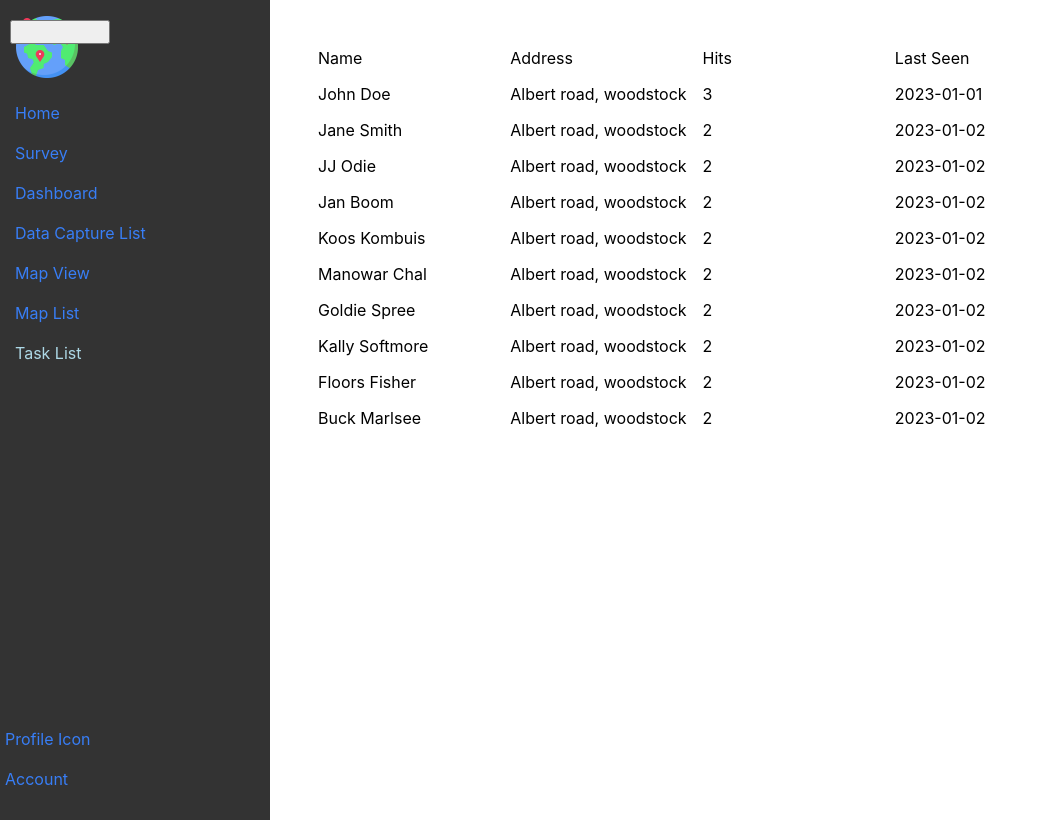
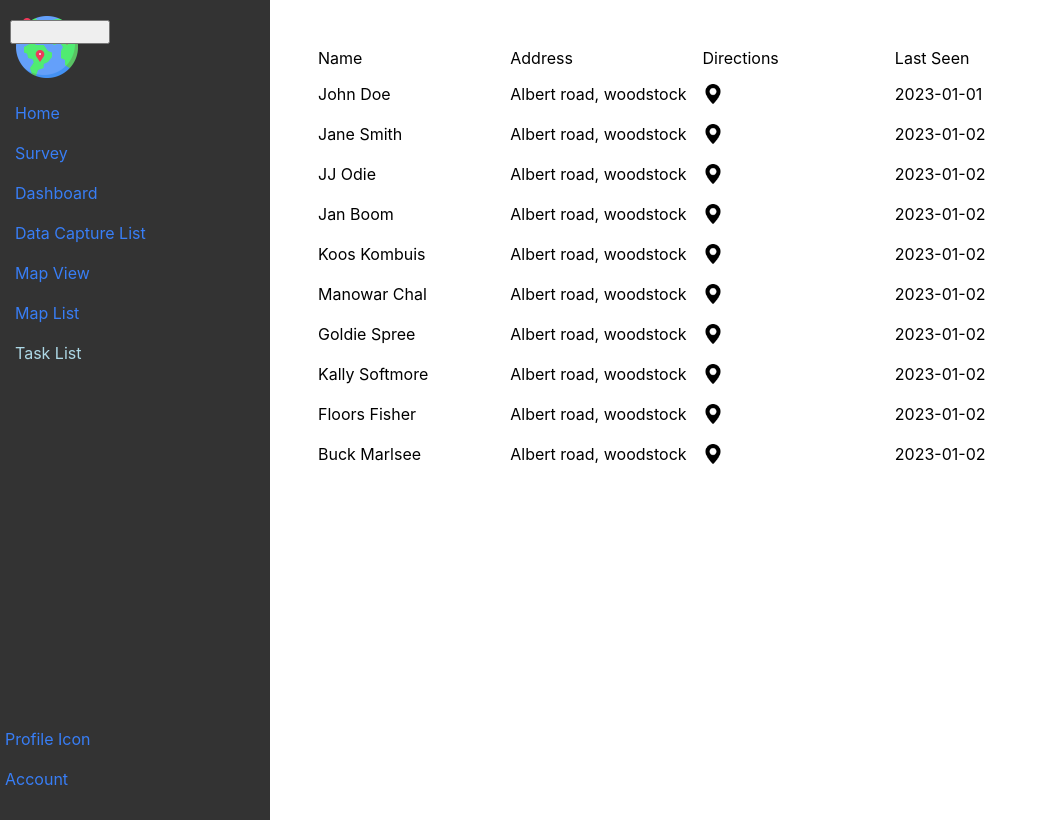
Before and after one commit to eriancoet/mapview, a React (Create React App) app: page /TaskList in a window 1280 px wide. Shown: the whole page, without its empty margins (0-1043 px from the left). Built offline with nearby package versions, Linux system fonts and the light colour scheme.

Commit message:
Marker direction 1

```diff
--- a/src/ClientList.css
+++ b/src/ClientList.css
@@ -5,6 +5,14 @@
     grid-template-columns: repeat(4, 1fr);
     gap: 1rem;
 }
+
+/* ClientList.css */
+
+.grid-item img {
+    width: 20px; /* Adjust size as needed */
+    height: auto;
+    /* Add any additional styling here */
+  }
 
 
 
--- a/src/ClientList.js
+++ b/src/ClientList.js
@@ -1,17 +1,18 @@
 import React from "react";
 import './ClientList.css'; // Import the CSS for styling
+import icon from './icon.png';
 
 const data = [
-  { name: 'John Doe', address: 'Albert road, woodstock', hits: 3, lastSeen: '2023-01-01' },
-  { name: 'Jane Smith', address: "Albert road, woodstock", hits: 2, lastSeen: '2023-01-02' },
-  { name: 'JJ Odie', address: "Albert road, woodstock", hits: 2, lastSeen: '2023-01-02' },
-  { name: 'Jan Boom', address: "Albert road, woodstock", hits: 2, lastSeen: '2023-01-02' },
-  { name: 'Koos Kombuis', address: "Albert road, woodstock", hits: 2, lastSeen: '2023-01-02' },
-  { name: 'Manowar Chal', address: "Albert road, woodstock", hits: 2, lastSeen: '2023-01-02' },
-  { name: 'Goldie Spree', address: "Albert road, woodstock", hits: 2, lastSeen: '2023-01-02' },
-  { name: 'Kally Softmore', address: "Albert road, woodstock", hits: 2, lastSeen: '2023-01-02' },
-  { name: 'Floors Fisher', address: "Albert road, woodstock", hits: 2, lastSeen: '2023-01-02' },
-  { name: 'Buck Marlsee', address: "Albert road, woodstock", hits: 2, lastSeen: '2023-01-02' },
+  { name: 'John Doe', address: 'Albert road, woodstock', lastSeen: '2023-01-01', directions: './icon.png' },
+  { name: 'Jane Smith', address: "Albert road, woodstock", hits: 2, lastSeen: '2023-01-02', directions: './icon.png' },
+  { name: 'JJ Odie', address: "Albert road, woodstock", hits: 2, lastSeen: '2023-01-02', directions: './icon.png' },
+  { name: 'Jan Boom', address: "Albert road, woodstock", hits: 2, lastSeen: '2023-01-02', directions: './icon.png' },
+  { name: 'Koos Kombuis', address: "Albert road, woodstock", hits: 2, lastSeen: '2023-01-02', directions: './icon.png' },
+  { name: 'Manowar Chal', address: "Albert road, woodstock", hits: 2, lastSeen: '2023-01-02', directions: './icon.png' },
+  { name: 'Goldie Spree', address: "Albert road, woodstock", hits: 2, lastSeen: '2023-01-02', directions: './icon.png'},
+  { name: 'Kally Softmore', address: "Albert road, woodstock", hits: 2, lastSeen: '2023-01-02', directions: './icon.png' },
+  { name: 'Floors Fisher', address: "Albert road, woodstock", hits: 2, lastSeen: '2023-01-02', directions: './icon.png' },
+  { name: 'Buck Marlsee', address: "Albert road, woodstock", hits: 2, lastSeen: '2023-01-02', directions: './icon.png' },
 
   // ... other data entries
 ];
@@ -21,19 +22,22 @@ function ClientList() {
     <div className="grid-container">
       <div className="grid-heading">Name</div>
       <div className="grid-heading">Address</div>
-      <div className="grid-heading">Hits</div>
+      <div className="grid-heading">Directions</div>
       <div className="grid-heading">Last Seen</div>
 
       {data.map((item, index) => (
-        <>
-          <div key={`name-${index}`} className="grid-item">{item.name}</div>
-          <div key={`attempts-${index}`} className="grid-item">{item.address}</div>
-          <div key={`hits-${index}`} className="grid-item">{item.hits}</div>
-          <div key={`lastseen-${index}`} className="grid-item">{item.lastSeen}</div>
-        </>
+        <React.Fragment key={index}>
+          <div className="grid-item">{item.name}</div>
+          <div className="grid-item">{item.address}</div>
+          <div className="grid-item">
+            <img src={icon} alt="Directions" />
+          </div>
+          <div className="grid-item">{item.lastSeen}</div>
+        </React.Fragment>
       ))}
     </div>
   );
 }
 
+
 export default ClientList;
```
Also changed, not shown: src/icon.png (added).
